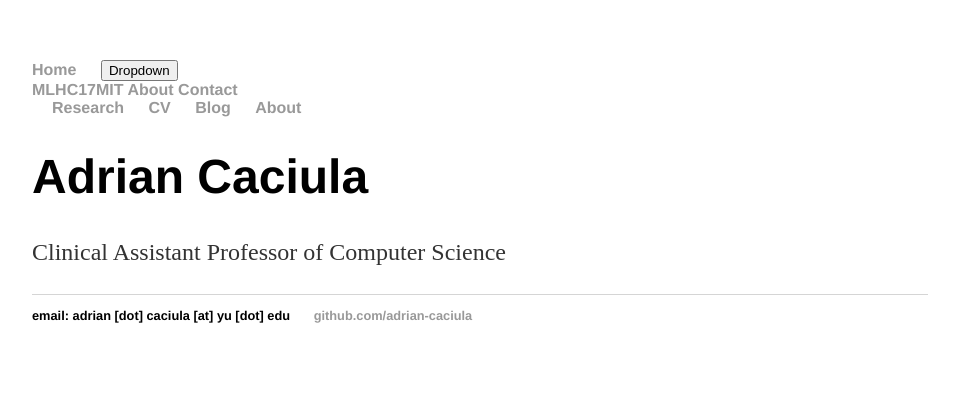
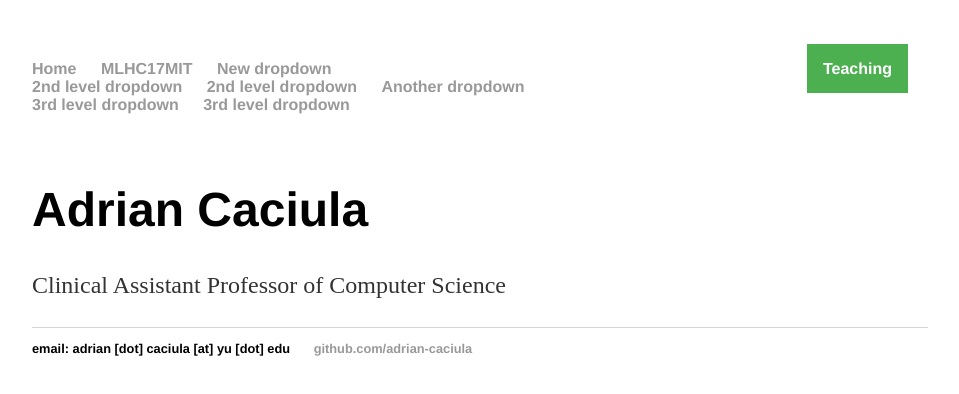
Before and after one commit to adrian-caciula/adrian-caciula.github.io, a plain HTML site: page index.html in a window 1280 px wide. Shown: the whole page, without its empty margins (160-1119 px from the left). Drawn offline with Linux system fonts and the light colour scheme.

Commit message:
Update index.html

```diff
--- a/index.html
+++ b/index.html
@@ -52,21 +52,35 @@
 	</head>
 	<body>
 		<nav>
-    		<ul>
-        		<li><a href="/">Home</a></li>
-			<li>
-				<button onclick="myFunction()" >Dropdown</button>
-				  <div id="myDropdown" >
-				    <a href="mlhc17mit.html">MLHC17MIT</a>
-				    <a href="#about">About</a>
-				    <a href="#contact">Contact</a>
-				  </div>
-			</li>
-			<li><a href="/about">Research</a></li>
-        		<li><a href="/cv">CV</a></li>
-        		<li><a href="/blog">Blog</a></li>
-			<li><a href="/about">About</a></li>
-    		</ul>
+<ul>
+  <li><a href="#home">Home</a></li>
+  <li><a href="mlhc17mit.html">MLHC17MIT</a></li>
+  <li class="dropdown">
+    <a href="javascript:void(0)" class="dropbtn">Teaching</a>
+    <div class="dropdown-content">
+      <a href="#">Link 1</a>
+      <a href="#">Link 2</a>
+      <a href="#">Link 3</a>
+
+
+	<li class="dropdown-submenu">
+		<a class="test" tabindex="-1" href="#">New dropdown <span class="caret"></span></a>
+		<ul class="dropdown-menu">
+		  <li><a tabindex="-1" href="#">2nd level dropdown</a></li>
+		  <li><a tabindex="-1" href="#">2nd level dropdown</a></li>
+		  <li class="dropdown-submenu">
+		    <a class="test" href="#">Another dropdown <span class="caret"></span></a>
+		    <ul class="dropdown-menu">
+		      <li><a href="#">3rd level dropdown</a></li>
+		      <li><a href="#">3rd level dropdown</a></li>
+		    </ul>
+		  </li>
+		</ul>
+      	</li>
+
+    </div>
+  </li>
+</ul>
 		</nav>
 		<div class="container">
     		<div class="blurb">
```
